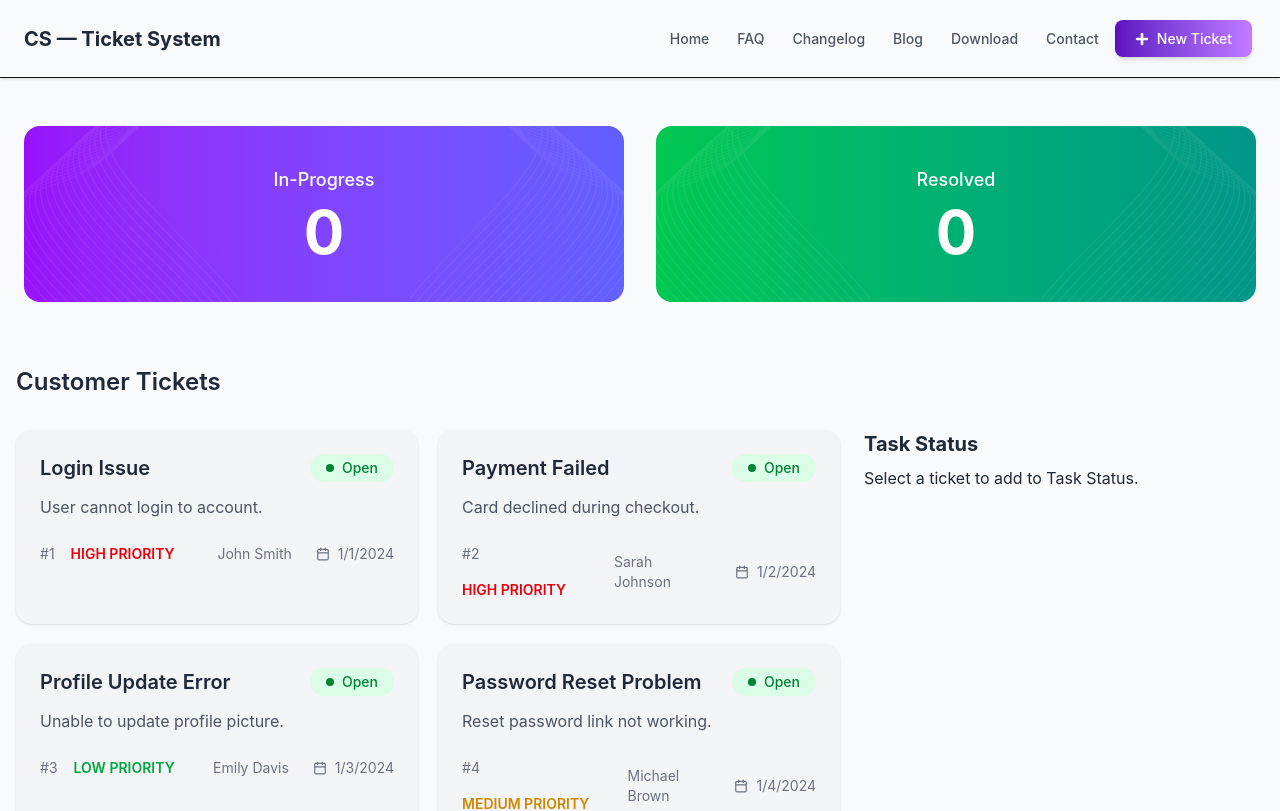
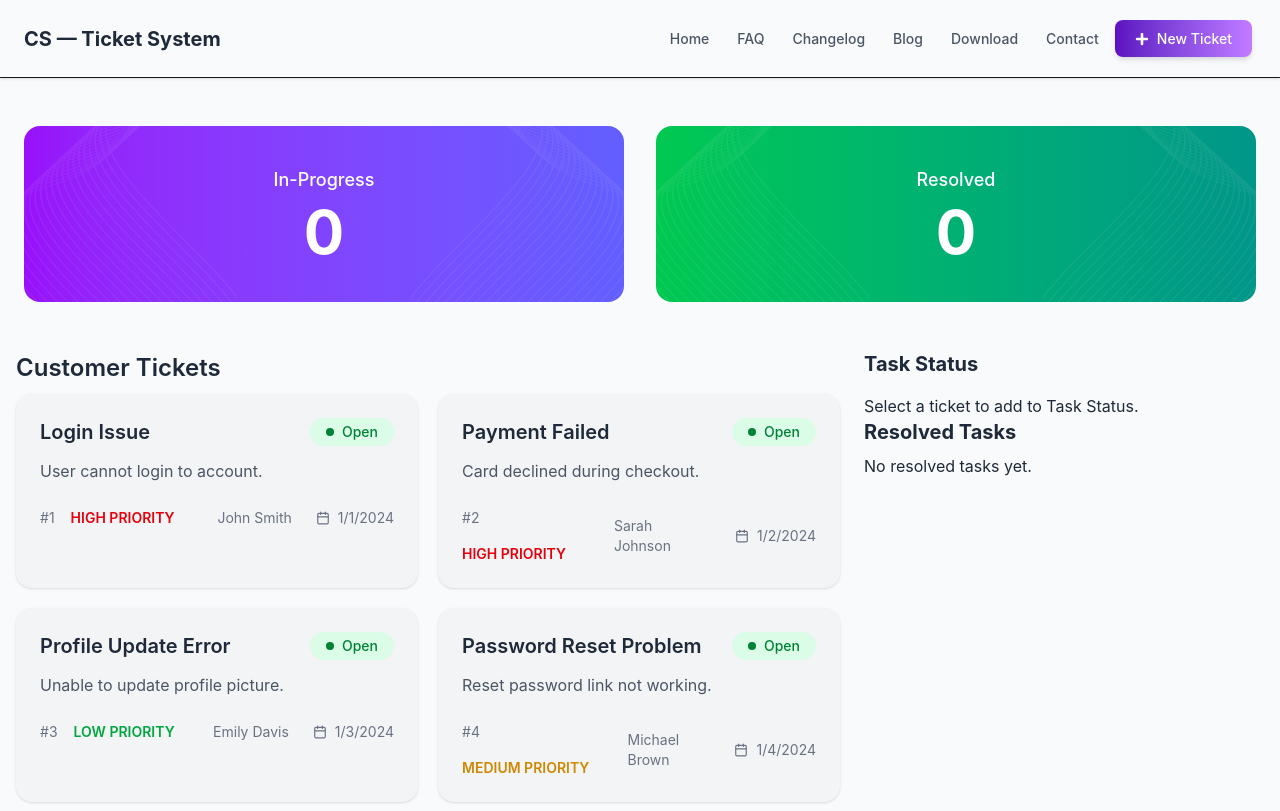
Before and after one commit to mdshimul101/customer-support-ticket-system, a React (Vite) app: page / in a window 1280 px wide. Shown: the top 811 px of the page. Built offline with nearby package versions, Linux system fonts and the light colour scheme.

Commit message:
resolved tasks functionality add

```diff
--- a/src/App.jsx
+++ b/src/App.jsx
@@ -44,12 +44,17 @@ function App() {
       <div className="min-h-screen bg-gray-50">
         <Navbar />
         <StatusCards inProgress={tasks.length} resolved={resolved.length} />
-        <div className="container mx-auto px-4 py-4">
-          <h1 className="text-gray-800 text-2xl font-semibold">
-            Customer Tickets
-          </h1>
+        <div className="container mx-auto px-4 grid md:grid-cols-3 gap-6">
+          <div className="md:col-span-2 flex items-center justify-between">
+            <h1 className="text-gray-800 text-2xl font-semibold">
+              Customer Tickets
+            </h1>
+          </div>
+          <div>
+            <h2 className="text-xl font-bold mb-2 text-gray-800">Task Status</h2>
+          </div>
         </div>
-        <div className="container mx-auto px-4 py-4 grid md:grid-cols-3 gap-6">
+        <div className="container mx-auto px-4 pb-4 pt-2 grid md:grid-cols-3 gap-6">
           {/* Left Section */}
           <div className="md:col-span-2 grid sm:grid-cols-1 md:grid-cols-2 gap-5">
             {tickets.map((ticket) => (
@@ -62,7 +67,11 @@ function App() {
           </div>
 
           {/* Right Section */}
-          <TaskStatus tasks={tasks} handleComplete={handleComplete} />
+          <TaskStatus
+            tasks={tasks}
+            handleComplete={handleComplete}
+            resolved={resolved}
+          />
         </div>
         <ToastContainer position="top-right" />
 
--- a/src/components/TaskStatus.jsx
+++ b/src/components/TaskStatus.jsx
@@ -1,21 +1,32 @@
-const TaskStatus = ({ tasks, handleComplete }) => {
+const TaskStatus = ({ tasks, handleComplete, resolved }) => {
   return (
     <div className="bg-gray-50">
-      <h2 className="text-xl font-bold mb-2 text-gray-800">Task Status</h2>
 
-      {tasks.length === 0 && (
+
+      {tasks.length === 0 ? (
         <p className="text-gray-800">Select a ticket to add to Task Status.</p>
+      ) : (
+        tasks.map((task) => (
+          <div key={task.id} className="bg-white p-3 rounded mb-3 shadow">
+            <h3 className="font-semibold text-gray-800">{task.title}</h3>
+
+            <button
+              onClick={() => handleComplete(task)}
+              className="btn btn-sm bg-green-600 border-none text-white mt-2 w-full"
+            >
+              Complete
+            </button>
+          </div>
+        ))
       )}
 
-      {tasks.map((task) => (
-        <div key={task.id} className="bg-white p-3 rounded mb-3 shadow">
+      <h2 className="text-xl font-bold mb-2 text-gray-800">Resolved Tasks</h2>
+      {resolved.length === 0 && (
+        <p className="text-gray-800">No resolved tasks yet.</p>
+      )}
+      {resolved.map((task) => (
+        <div key={task.id} className="bg-blue-100 p-3 rounded mb-3 shadow">
           <h3 className="font-semibold text-gray-800">{task.title}</h3>
-          <button
-            onClick={() => handleComplete(task)}
-            className="btn btn-sm bg-green-600 border border-none text-white mt-2 w-full"
-          >
-            Complete
-          </button>
         </div>
       ))}
     </div>
```
